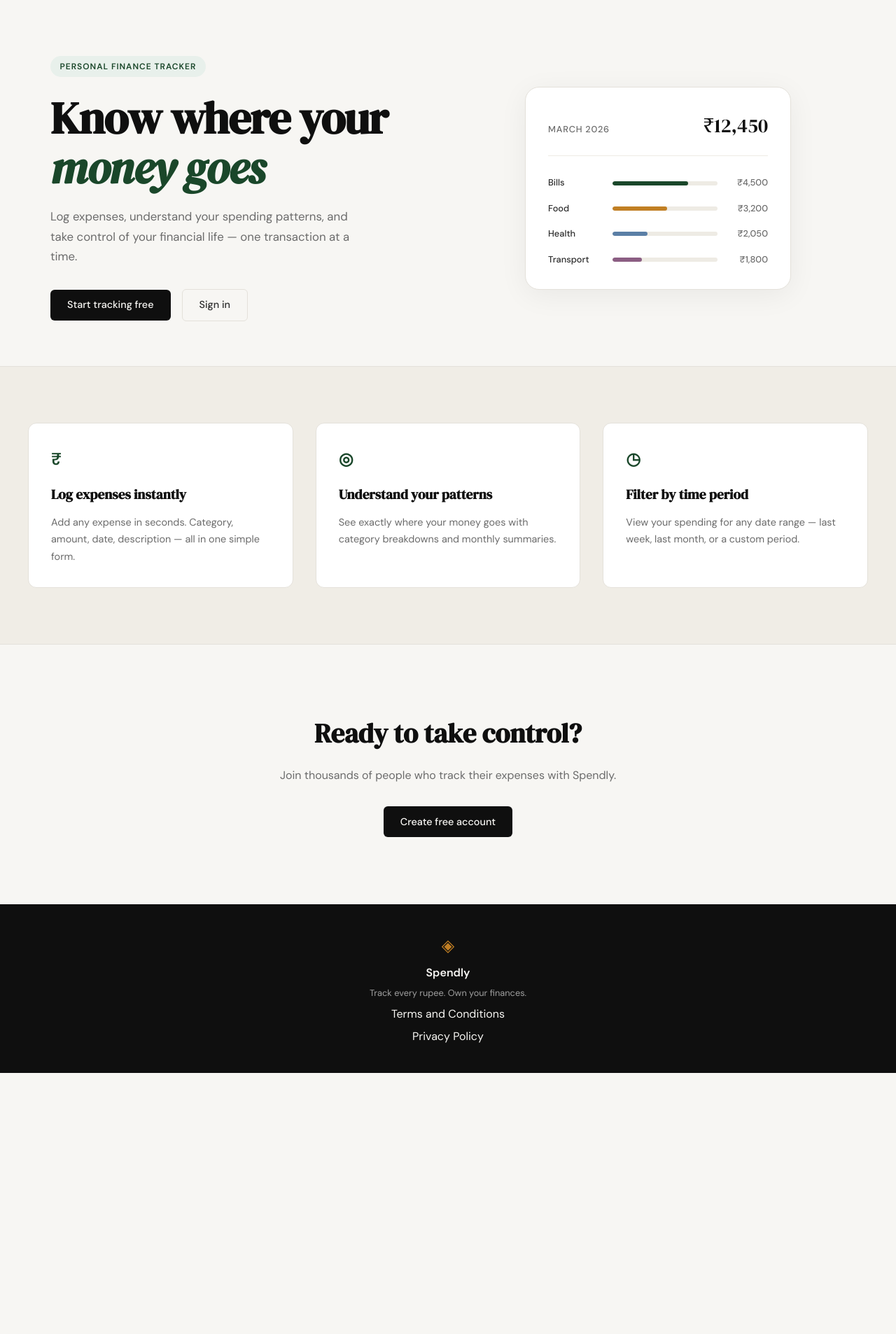
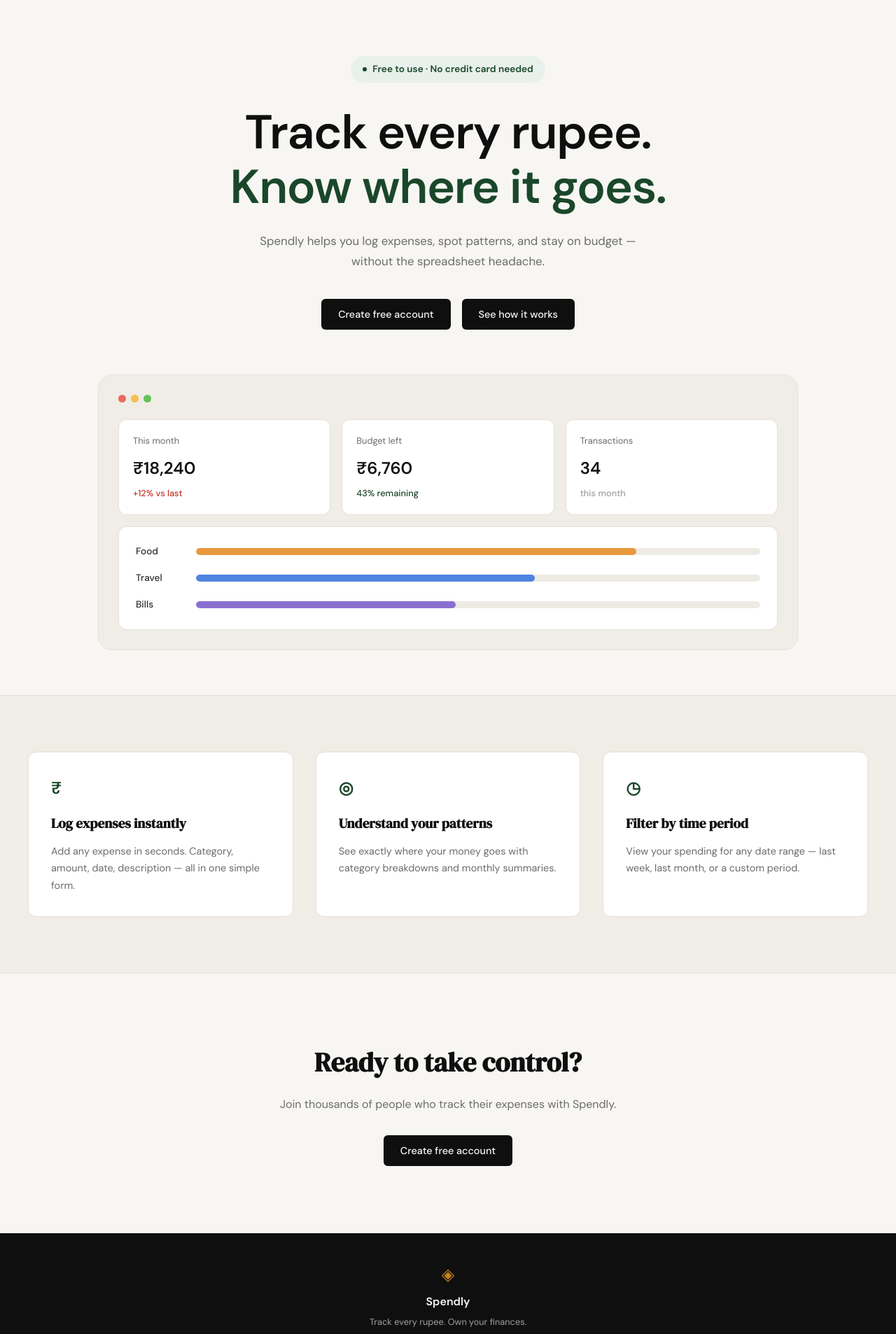
Before and after one commit to ram063527/spendly, a Flask app: page / in a window 1280 px wide. Shown: the part 61-1967 px from the top of the page at 70% size. Before the commit the page ends 1594 px from the top, so only its background shows below. Run offline with Flask 3, Linux system fonts and the light colour scheme.

Commit message:
redesign the hero section

```diff
--- a/static/css/style.css
+++ b/static/css/style.css
@@ -125,38 +125,52 @@ a { color: inherit; text-decoration: none; }
 
 .hero {
     padding: 5rem 2rem 4rem;
-    display: grid;
-    grid-template-columns: 1fr 1fr;
-    gap: 4rem;
+    display: flex;
+    flex-direction: column;
     align-items: center;
     max-width: var(--max-width);
     margin: 0 auto;
+    text-align: center;
+}
+
+.hero-inner {
+    display: flex;
+    flex-direction: column;
+    align-items: center;
+    max-width: 640px;
 }
 
 .hero-badge {
-    display: inline-block;
+    display: inline-flex;
+    align-items: center;
+    gap: 0.5rem;
     background: var(--accent-light);
     color: var(--accent);
-    font-size: 0.75rem;
+    font-size: 0.85rem;
     font-weight: 600;
-    letter-spacing: 0.08em;
-    text-transform: uppercase;
-    padding: 0.35rem 0.85rem;
+    padding: 0.5rem 1.1rem;
     border-radius: 999px;
+    margin-bottom: 2rem;
+}
+
+.hero-badge-dot {
+    width: 6px;
+    height: 6px;
+    border-radius: 50%;
+    background: var(--accent);
+}
+
+.hero-title {
+    font-family: var(--font-body);
+    font-weight: 700;
+    font-size: clamp(2.5rem, 6vw, 4.25rem);
+    line-height: 1.15;
+    letter-spacing: -0.02em;
+    color: var(--ink);
     margin-bottom: 1.5rem;
 }
 
-.hero-title {
-    font-family: var(--font-display);
-    font-size: clamp(2.5rem, 5vw, 4rem);
-    line-height: 1.1;
-    letter-spacing: -0.02em;
-    color: var(--ink);
-    margin-bottom: 1.25rem;
-}
-
-.hero-title em {
-    font-style: italic;
+.hero-title-accent {
     color: var(--accent);
 }
 
@@ -164,12 +178,13 @@ a { color: inherit; text-decoration: none; }
     font-size: 1.05rem;
     color: var(--ink-muted);
     line-height: 1.7;
-    max-width: 460px;
-    margin-bottom: 2rem;
+    max-width: 560px;
+    margin-bottom: 2.5rem;
 }
 
 .hero-actions {
     display: flex;
+    justify-content: center;
     gap: 1rem;
     align-items: center;
 }
@@ -179,60 +194,101 @@ a { color: inherit; text-decoration: none; }
 /* ------------------------------------------------------------------ */
 
 .hero-visual {
-    display: flex;
-    justify-content: center;
+    width: 100%;
+    max-width: 1000px;
+    margin: 4rem auto 0;
 }
 
 .mock-card {
+    background: var(--paper-warm);
+    border: 1px solid var(--border);
+    border-radius: var(--radius-lg);
+    padding: 1.75rem;
+}
+
+.mock-card-dots {
+    display: flex;
+    gap: 0.45rem;
+    margin-bottom: 1.5rem;
+}
+
+.mock-card-dots .dot {
+    width: 11px;
+    height: 11px;
+    border-radius: 50%;
+}
+
+.dot-red { background: #ec6a5e; }
+.dot-yellow { background: #f4bf4f; }
+.dot-green { background: #61c454; }
+
+.mock-stats {
+    display: grid;
+    grid-template-columns: repeat(3, 1fr);
+    gap: 1rem;
+    margin-bottom: 1rem;
+}
+
+.mock-stat {
     background: var(--paper-card);
     border: 1px solid var(--border);
-    border-radius: var(--radius-lg);
-    padding: 2rem;
-    width: 100%;
-    max-width: 380px;
-    box-shadow: 0 8px 40px rgba(0,0,0,0.06);
+    border-radius: var(--radius-md);
+    padding: 1.25rem;
+    text-align: left;
 }
 
-.mock-card-header {
-    display: flex;
-    justify-content: space-between;
-    align-items: baseline;
-    margin-bottom: 1.75rem;
-    padding-bottom: 1.25rem;
-    border-bottom: 1px solid var(--border-soft);
+.mock-stat-label {
+    display: block;
+    font-size: 0.8rem;
+    color: var(--ink-muted);
+    margin-bottom: 0.6rem;
 }
 
-.mock-label {
+.mock-stat-value {
+    display: block;
+    font-family: var(--font-body);
+    font-weight: 700;
+    font-size: 1.5rem;
+    color: var(--ink);
+    margin-bottom: 0.4rem;
+}
+
+.mock-stat-change {
+    display: block;
     font-size: 0.8rem;
     font-weight: 500;
-    color: var(--ink-muted);
-    text-transform: uppercase;
-    letter-spacing: 0.06em;
 }
 
-.mock-total {
-    font-family: var(--font-display);
-    font-size: 1.75rem;
-    color: var(--ink);
+.mock-stat-change-up { color: var(--danger); }
+.mock-stat-change-down { color: var(--accent); }
+.mock-stat-change-neutral { color: var(--ink-faint); }
+
+.mock-bars {
+    background: var(--paper-card);
+    border: 1px solid var(--border);
+    border-radius: var(--radius-md);
+    padding: 1.5rem;
+    display: flex;
+    flex-direction: column;
+    gap: 1rem;
 }
-
-.mock-bars { display: flex; flex-direction: column; gap: 1rem; }
 
 .mock-bar-row {
     display: grid;
-    grid-template-columns: 80px 1fr 60px;
+    grid-template-columns: 70px 1fr;
     align-items: center;
-    gap: 0.75rem;
+    gap: 1rem;
+    text-align: left;
 }
 
 .mock-cat {
-    font-size: 0.8rem;
+    font-size: 0.85rem;
     font-weight: 500;
     color: var(--ink-soft);
 }
 
 .mock-bar-track {
-    height: 6px;
+    height: 10px;
     background: var(--border-soft);
     border-radius: 999px;
     overflow: hidden;
@@ -240,21 +296,13 @@ a { color: inherit; text-decoration: none; }
 
 .mock-bar {
     height: 100%;
-    background: var(--accent);
     border-radius: 999px;
     transition: width 0.6s ease;
 }
 
-.mock-bar-2 { background: var(--accent-2); }
-.mock-bar-3 { background: #5b7fa6; }
-.mock-bar-4 { background: #8b5e83; }
-
-.mock-amt {
-    font-size: 0.8rem;
-    font-weight: 500;
-    color: var(--ink-muted);
-    text-align: right;
-}
+.mock-bar-food { background: #e8993d; }
+.mock-bar-travel { background: #4f83e0; }
+.mock-bar-bills { background: #8a6fd1; }
 
 /* ------------------------------------------------------------------ */
 /* Buttons                                                             */
@@ -279,21 +327,19 @@ a { color: inherit; text-decoration: none; }
 
 .btn-ghost {
     display: inline-block;
-    background: transparent;
-    color: var(--ink-soft);
+    background: var(--ink);
+    color: var(--paper);
     padding: 0.65rem 1.5rem;
     border-radius: var(--radius-sm);
+    font-family: var(--font-body);
     font-size: 0.9rem;
     font-weight: 500;
-    border: 1px solid var(--border);
-    transition: all 0.2s;
+    border: none;
+    transition: background 0.2s;
     text-decoration: none;
 }
 
-.btn-ghost:hover {
-    border-color: var(--ink);
-    color: var(--ink);
-}
+.btn-ghost:hover { background: var(--accent); }
 
 /* ------------------------------------------------------------------ */
 /* Features section                                                    */
@@ -553,14 +599,8 @@ a { color: inherit; text-decoration: none; }
 /* ------------------------------------------------------------------ */
 
 @media (max-width: 900px) {
-    .hero {
-        grid-template-columns: 1fr;
-        text-align: center;
-    }
-
     .hero-subtitle { max-width: 100%; }
-    .hero-actions { justify-content: center; }
-    .hero-visual { display: none; }
+    .mock-stats { grid-template-columns: 1fr; }
 
     .features-inner { grid-template-columns: 1fr; }
 }
--- a/templates/landing.html
+++ b/templates/landing.html
@@ -6,55 +6,65 @@
 
 <section class="hero">
     <div class="hero-inner">
-        <div class="hero-badge">Personal Finance Tracker</div>
+        <div class="hero-badge">
+            <span class="hero-badge-dot"></span>
+            Free to use · No credit card needed
+        </div>
         <h1 class="hero-title">
-            Know where your<br>
-            <em>money goes</em>
+            Track every rupee.<br>
+            <span class="hero-title-accent">Know where it goes.</span>
         </h1>
         <p class="hero-subtitle">
-            Log expenses, understand your spending patterns,
-            and take control of your financial life —
-            one transaction at a time.
+            Spendly helps you log expenses, spot patterns, and stay
+            on budget — without the spreadsheet headache.
         </p>
         <div class="hero-actions">
-            <a href="{{ url_for('register') }}" class="btn-primary">Start tracking free</a>
-            <a href="{{ url_for('login') }}" class="btn-ghost">Sign in</a>
+            <a href="{{ url_for('register') }}" class="btn-primary">Create free account</a>
+            <a href="#" class="btn-ghost">See how it works</a>
         </div>
     </div>
     <div class="hero-visual">
         <div class="mock-card">
-            <div class="mock-card-header">
-                <span class="mock-label">March 2026</span>
-                <span class="mock-total">₹12,450</span>
+            <div class="mock-card-dots">
+                <span class="dot dot-red"></span>
+                <span class="dot dot-yellow"></span>
+                <span class="dot dot-green"></span>
+            </div>
+            <div class="mock-stats">
+                <div class="mock-stat">
+                    <span class="mock-stat-label">This month</span>
+                    <span class="mock-stat-value">₹18,240</span>
+                    <span class="mock-stat-change mock-stat-change-up">+12% vs last</span>
+                </div>
+                <div class="mock-stat">
+                    <span class="mock-stat-label">Budget left</span>
+                    <span class="mock-stat-value">₹6,760</span>
+                    <span class="mock-stat-change mock-stat-change-down">43% remaining</span>
+                </div>
+                <div class="mock-stat">
+                    <span class="mock-stat-label">Transactions</span>
+                    <span class="mock-stat-value">34</span>
+                    <span class="mock-stat-change mock-stat-change-neutral">this month</span>
+                </div>
             </div>
             <div class="mock-bars">
                 <div class="mock-bar-row">
+                    <span class="mock-cat">Food</span>
+                    <div class="mock-bar-track">
+                        <div class="mock-bar mock-bar-food" style="width: 78%"></div>
+                    </div>
+                </div>
+                <div class="mock-bar-row">
+                    <span class="mock-cat">Travel</span>
+                    <div class="mock-bar-track">
+                        <div class="mock-bar mock-bar-travel" style="width: 60%"></div>
+                    </div>
+                </div>
+                <div class="mock-bar-row">
                     <span class="mock-cat">Bills</span>
                     <div class="mock-bar-track">
-                        <div class="mock-bar" style="width: 72%"></div>
+                        <div class="mock-bar mock-bar-bills" style="width: 46%"></div>
                     </div>
-                    <span class="mock-amt">₹4,500</span>
-                </div>
-                <div class="mock-bar-row">
-                    <span class="mock-cat">Food</span>
-                    <div class="mock-bar-track">
-                        <div class="mock-bar mock-bar-2" style="width: 52%"></div>
-                    </div>
-                    <span class="mock-amt">₹3,200</span>
-                </div>
-                <div class="mock-bar-row">
-                    <span class="mock-cat">Health</span>
-                    <div class="mock-bar-track">
-                        <div class="mock-bar mock-bar-3" style="width: 33%"></div>
-                    </div>
-                    <span class="mock-amt">₹2,050</span>
-                </div>
-                <div class="mock-bar-row">
-                    <span class="mock-cat">Transport</span>
-                    <div class="mock-bar-track">
-                        <div class="mock-bar mock-bar-4" style="width: 28%"></div>
-                    </div>
-                    <span class="mock-amt">₹1,800</span>
                 </div>
             </div>
         </div>
```
